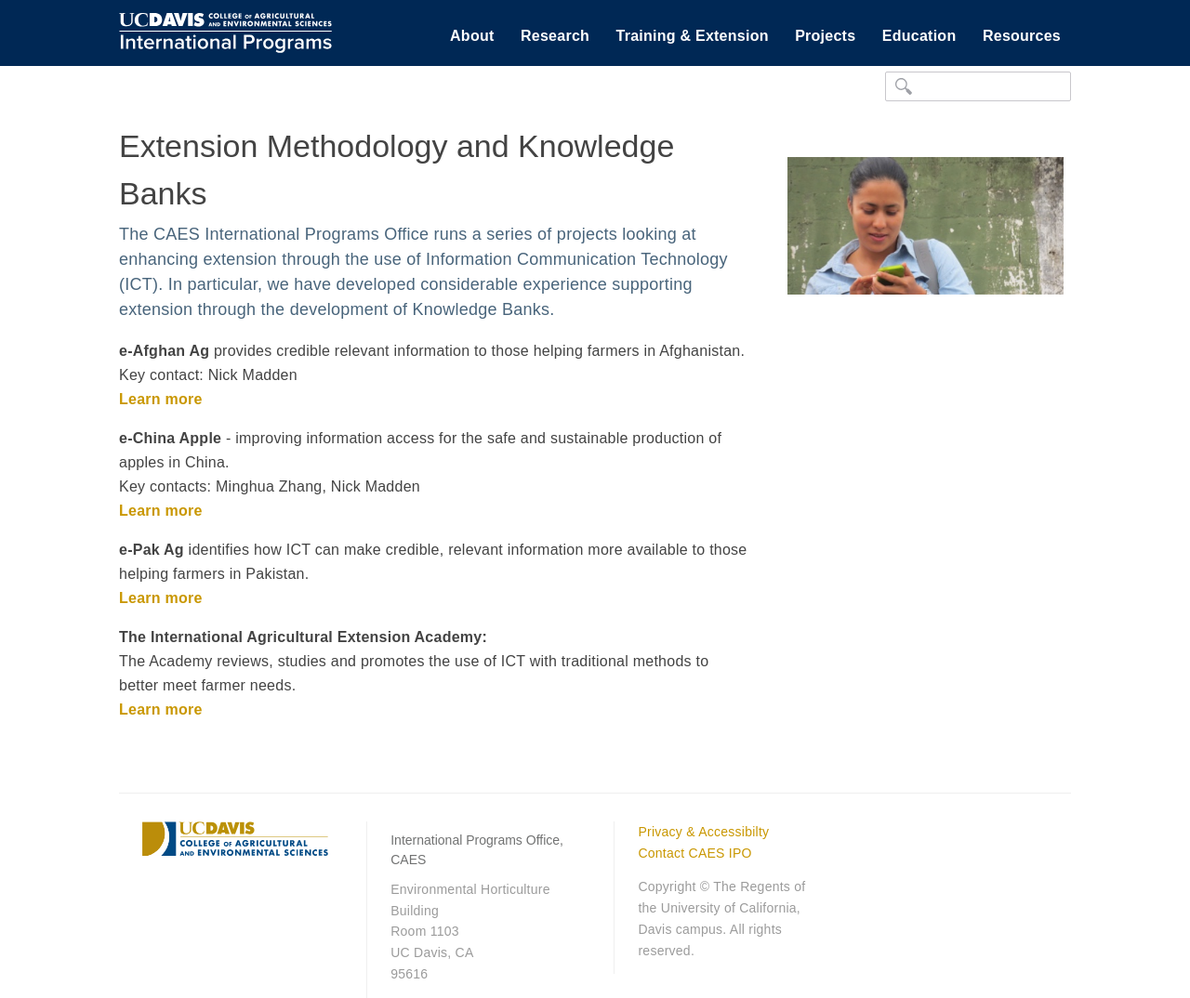
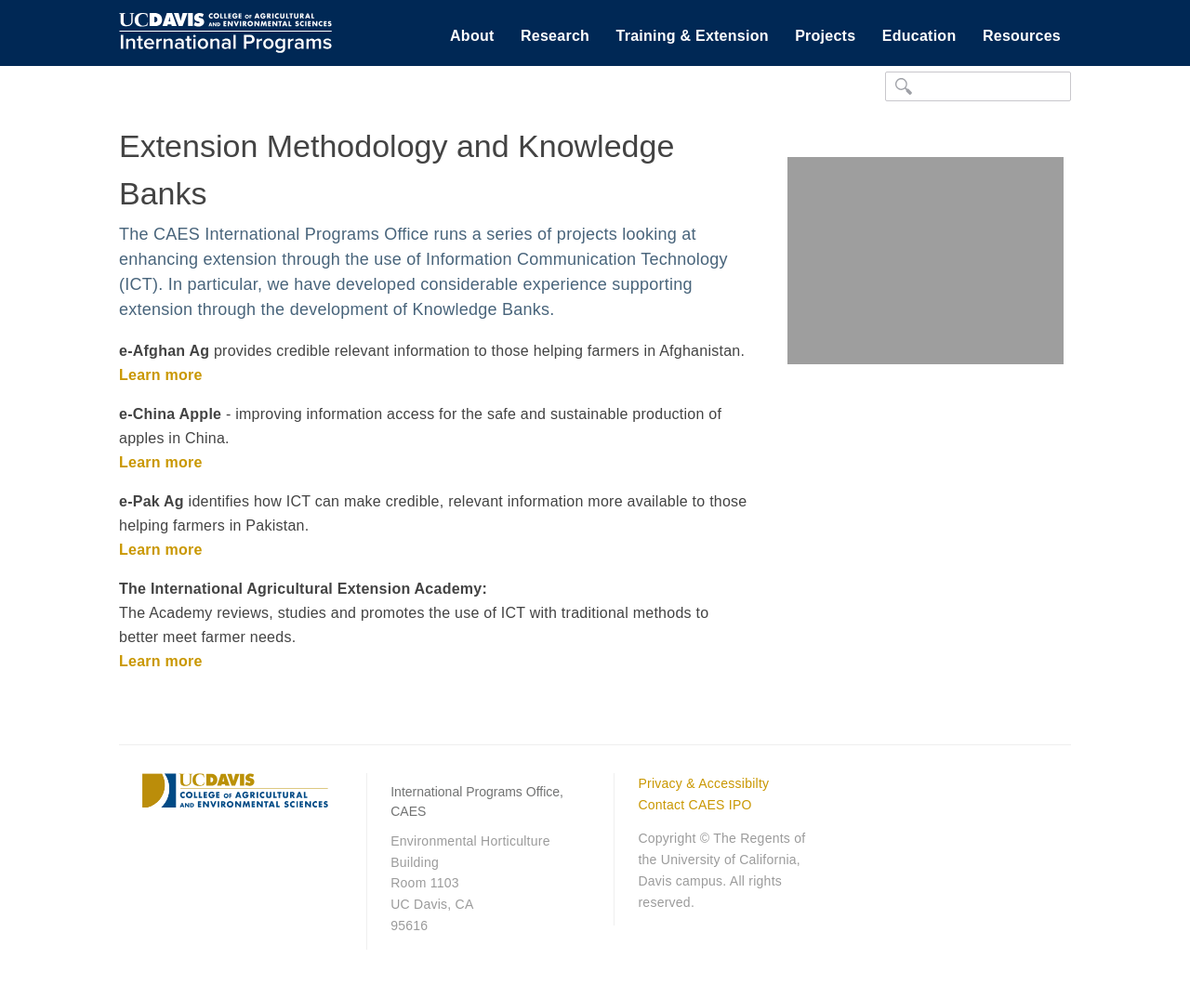
Before and after one commit to ucdavis/ip, a Jekyll site: the page built from training-and-extension/extension-ict.html, in a window 1280 px wide. Shown: the whole page at 93% size. Built offline with Jekyll 4.4.1, drawn with Linux system fonts in a browser that asks for light colours; nearby versions of some CDN libraries; after the commit the page ends 1022 px from its top, so only the background shows below that.

Commit message:
getting rid of key contacts

```diff
--- a/training-and-extension/extension-ict.html
+++ b/training-and-extension/extension-ict.html
@@ -9,9 +9,9 @@
 
     <p class="lead">The CAES International Programs Office runs a series of projects looking at enhancing extension through the use of Information Communication Technology (ICT). In particular, we have developed considerable experience supporting extension through the development of Knowledge Banks.</p>
 
-    <p><b>e-Afghan Ag</b> provides credible relevant information to those helping farmers in Afghanistan. <br>Key contact: Nick Madden <br><a class="learnmore" target="_blank" href="http://eafghanag.ucdavis.edu/">Learn more</a></p>
+    <p><b>e-Afghan Ag</b> provides credible relevant information to those helping farmers in Afghanistan.<br><a class="learnmore" target="_blank" href="http://eafghanag.ucdavis.edu/">Learn more</a></p>
 
-    <p><b>e-China Apple</b> - improving information access for the safe and sustainable production of apples in China. <br>Key contacts: Minghua Zhang, Nick Madden <br><a class="learnmore" target="_blank" href="http://echina-apple.com/">Learn more</a></p>
+    <p><b>e-China Apple</b> - improving information access for the safe and sustainable production of apples in China. <br><a class="learnmore" target="_blank" href="http://echina-apple.com/">Learn more</a></p>
 
     <p><b>e-Pak Ag</b> identifies how ICT can make credible, relevant information more available to those helping farmers in Pakistan. <br><a class="learnmore" target="_blank" href="http://epakag.ucdavis.edu/">Learn more</a></p>
 
```
